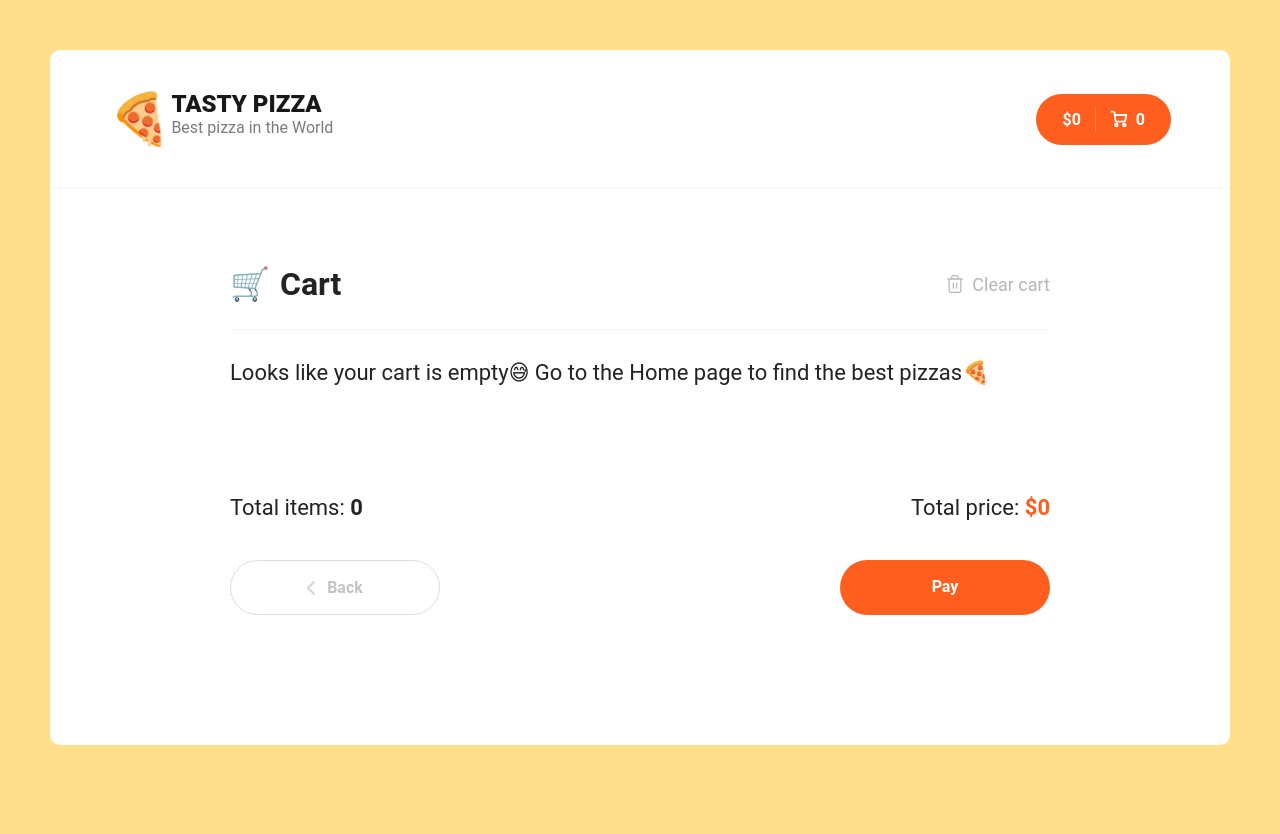
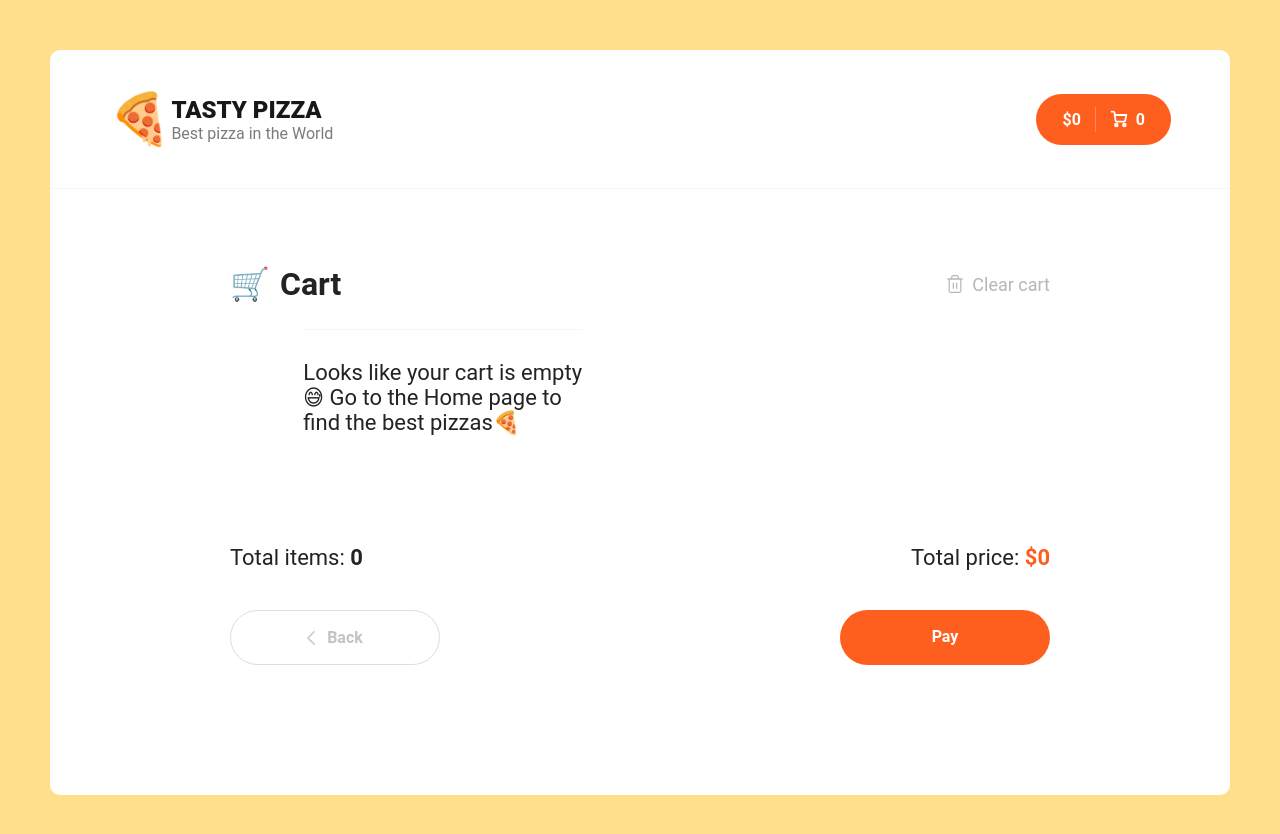
Before and after one commit to widespreadtruck/online-store, a React (Create React App) app: page /cart in a window 1280 px wide. Shown: the top 834 px of the page. Before the commit the page ends 800 px from the top, so only its background shows below. Built offline with nearby package versions, Linux system fonts and the light colour scheme.

Commit message:
added grid to pizzaBlocks

```diff
--- a/src/components/Header/Header.js
+++ b/src/components/Header/Header.js
@@ -15,7 +15,7 @@ const Header = () => {
                 <Link to="/online-store" >
                     <div className="header__logo">
                         <div className="header__logo_emoji">🍕</div>
-                        <div>
+                        <div className="header__logo_titles">
                             <h1>Tasty Pizza</h1>
                             <p>Best pizza in the World</p>
                         </div>
@@ -23,7 +23,7 @@ const Header = () => {
                 </Link>
                 <Link to="/cart">
                     <div className="header__cart">
-                        <a href="/cart" className="button button--cart">
+                        <a className="button button--cart">
                             <span>${totalPrice}</span>
                             <div className="button__delimiter"></div>
                             <svg
--- a/src/components/Header/Header.scss
+++ b/src/components/Header/Header.scss
@@ -12,10 +12,16 @@
 
   &__logo {
     display: flex;
+    justify-content: center;
+    align-items: center;
 
     &_emoji {
       font-size: 50px;
     }
+
+    // &_titles {
+
+    // }
 
     h1 {
       color: #181818;
--- a/src/components/PizzaBlock/PizzaBlock.scss
+++ b/src/components/PizzaBlock/PizzaBlock.scss
@@ -4,15 +4,10 @@
   width: 280px;
   text-align: center;
   margin-bottom: 65px;
-  margin-left: 15px;
-  margin-right: 15px;
-
-  // &:not(:nth-of-type(4n)) {
-  //   // margin-right: 35px;
-  // }
 
   &__image {
     width: 260px;
+    padding-left: 15px;
   }
 
   &__title {
--- a/src/scss/app.scss
+++ b/src/scss/app.scss
@@ -15,6 +15,7 @@ body {
   border-radius: 10px;
   max-width: 1400px;
   margin: 50px auto;
+  min-width: 1000px;
 }
 
 .content {
@@ -25,10 +26,10 @@ body {
   }
 
   &__items {
-    display: flex;
-    flex-wrap: wrap;
-    justify-content: flex-start;
-    align-items: flex-start;
+    display: grid;
+    grid-template-columns: repeat(auto-fill, 280px);
+    grid-gap: 40px;
+    justify-content: space-evenly;
   }
 
   &__top {
```
